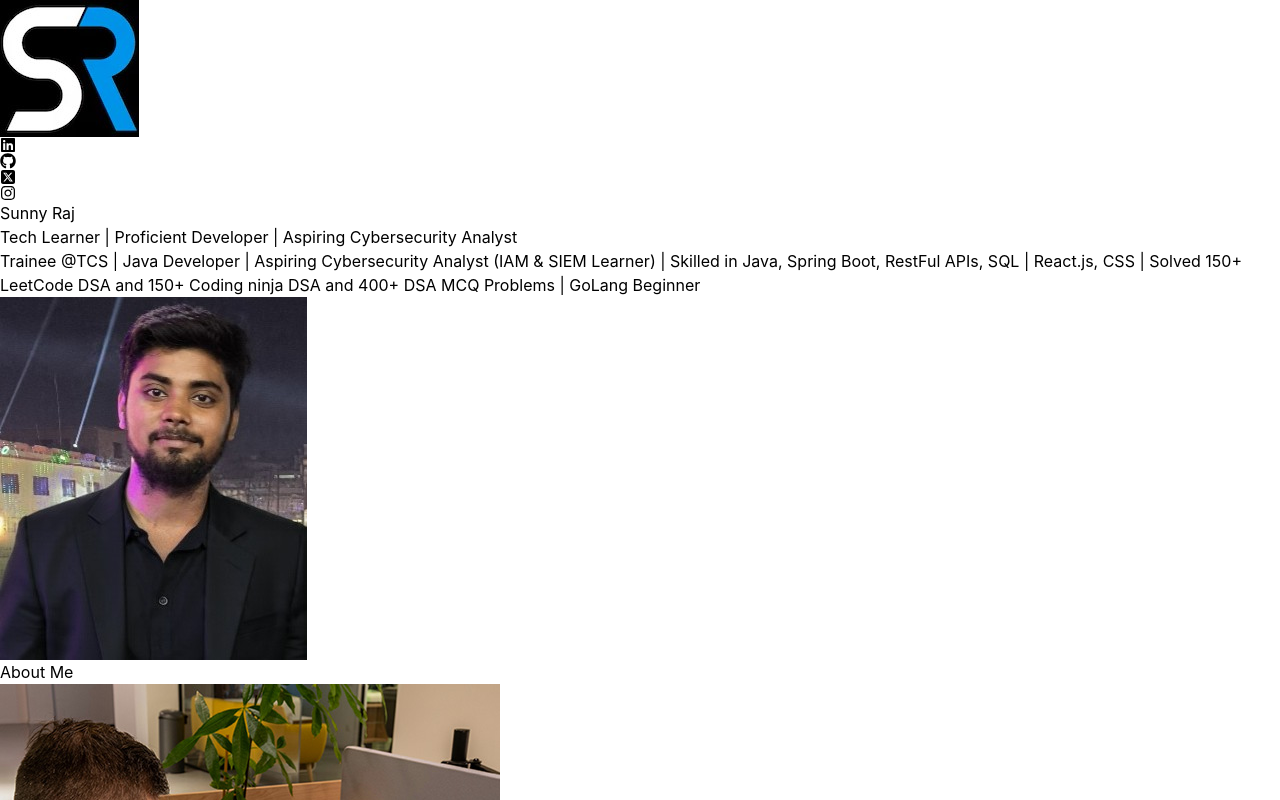
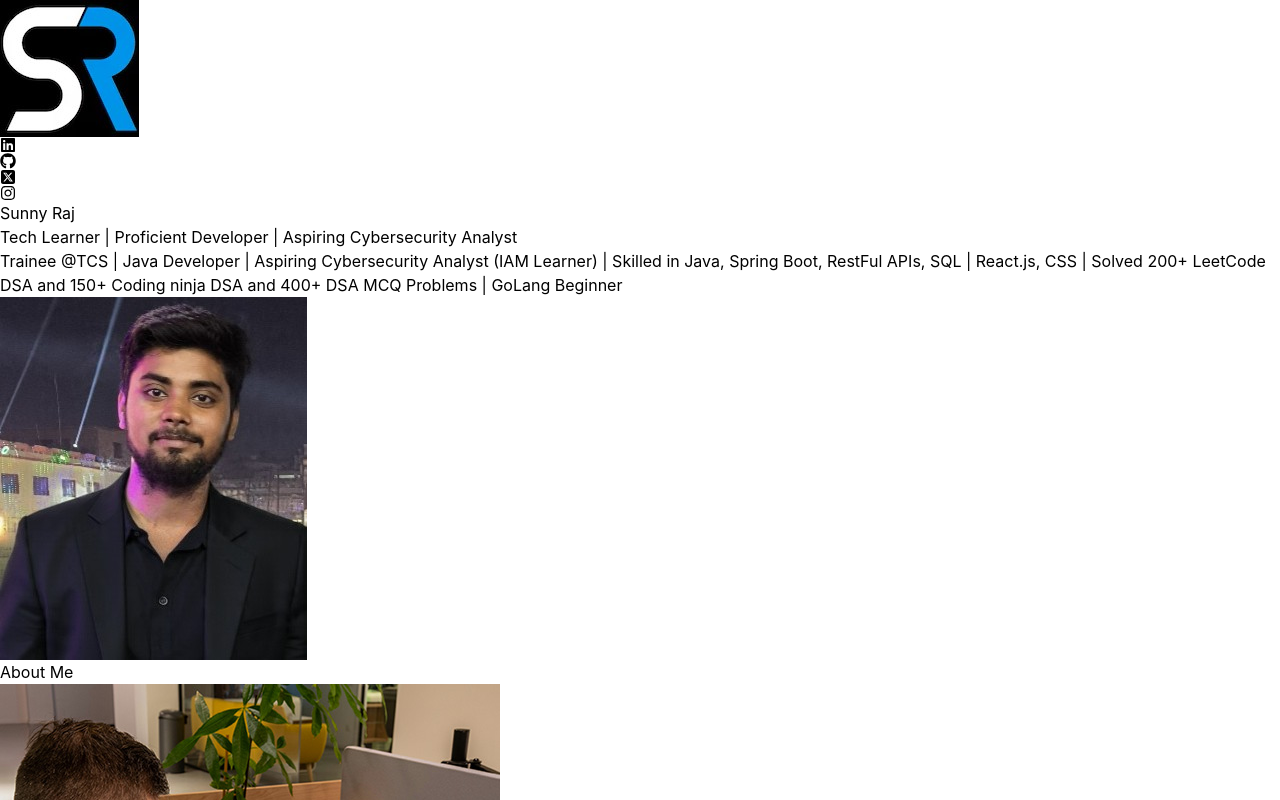
Before and after one commit to rajSunny5714/Portfolio-Web, a React (Vite) app: page / in a window 1280 px wide. Shown: the top 800 px of the page. Built offline with nearby package versions, Linux system fonts and the light colour scheme.

Commit message:
Update index.js

```diff
--- a/src/constants/index.js
+++ b/src/constants/index.js
@@ -3,7 +3,7 @@ import project2 from "../assets/projects/edusity.png";
 import project3 from "../assets/projects/budgetify.png";
 import project4 from "../assets/projects/playstream.png";
 
-export const HERO_CONTENT = `Trainee @TCS | Java Developer | Aspiring Cybersecurity Analyst (IAM & SIEM Learner) | Skilled in Java, Spring Boot, RestFul APIs, SQL | React.js, CSS | Solved 150+ LeetCode DSA and 150+ Coding ninja DSA and 400+ DSA MCQ Problems | GoLang Beginner`
+export const HERO_CONTENT = `Trainee @TCS | Java Developer | Aspiring Cybersecurity Analyst (IAM Learner) | Skilled in Java, Spring Boot, RestFul APIs, SQL | React.js, CSS | Solved 200+ LeetCode DSA and 150+ Coding ninja DSA and 400+ DSA MCQ Problems | GoLang Beginner`
 
 export const ABOUT_TEXT = `Aspiring Cybersecurity Analyst & Java Developer, actively preparing for a career at the intersection of cybersecurity and backend engineering. Currently gaining hands-on experience in IAM & SIEM, while strengthening strong development skills in Java, Spring Boot, REST APIs, SQL, JDBC, and Microservices architecture.
 Skilled in building secure and scalable backend systems, with additional experience in React.js for frontend development. Experienced with JMeter, Selenium, and JUnit for testing, automation, and performance optimization. Knowledgeable in DBMS, Git/GitHub, Agile methodologies, AWS, and Docker containerization.
```
